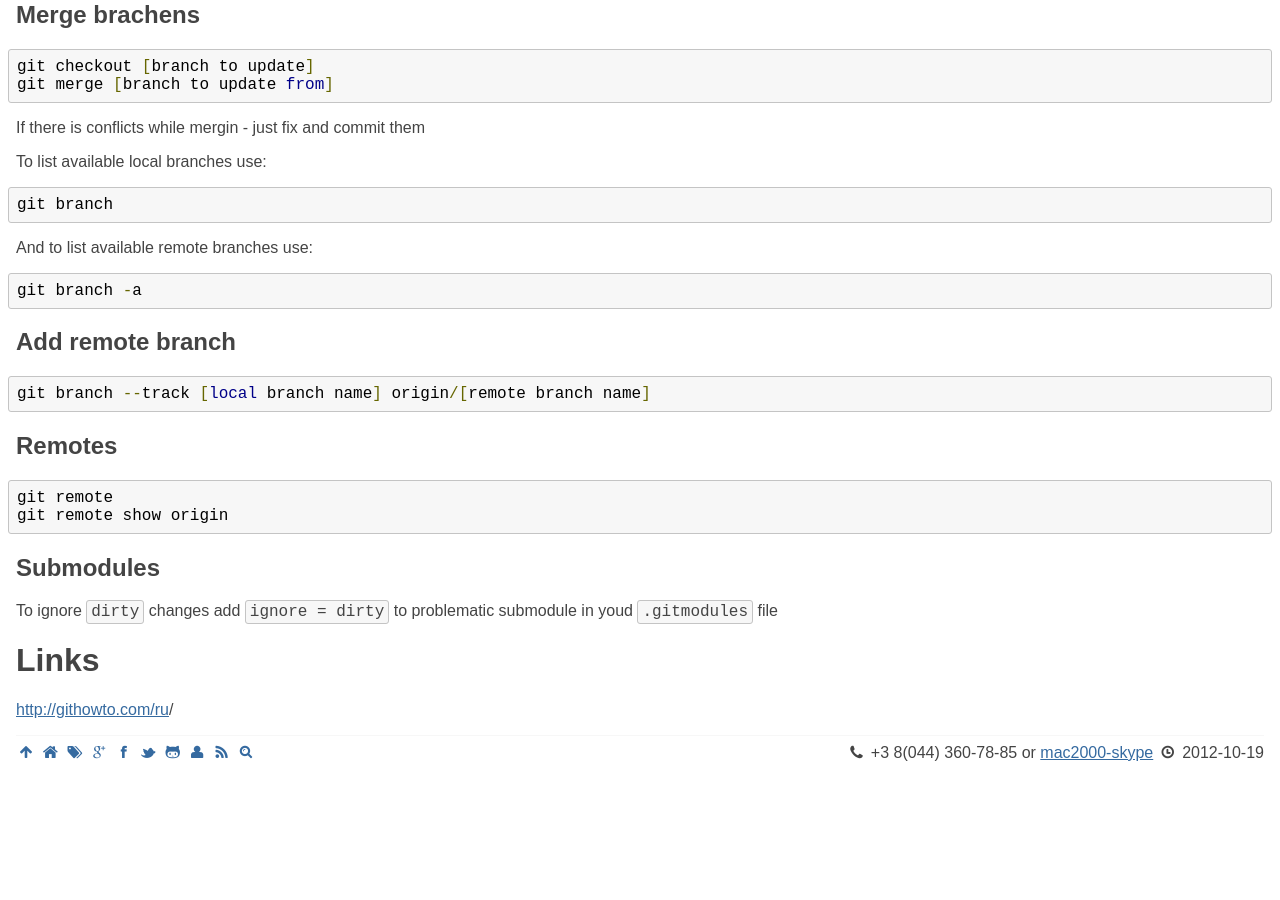
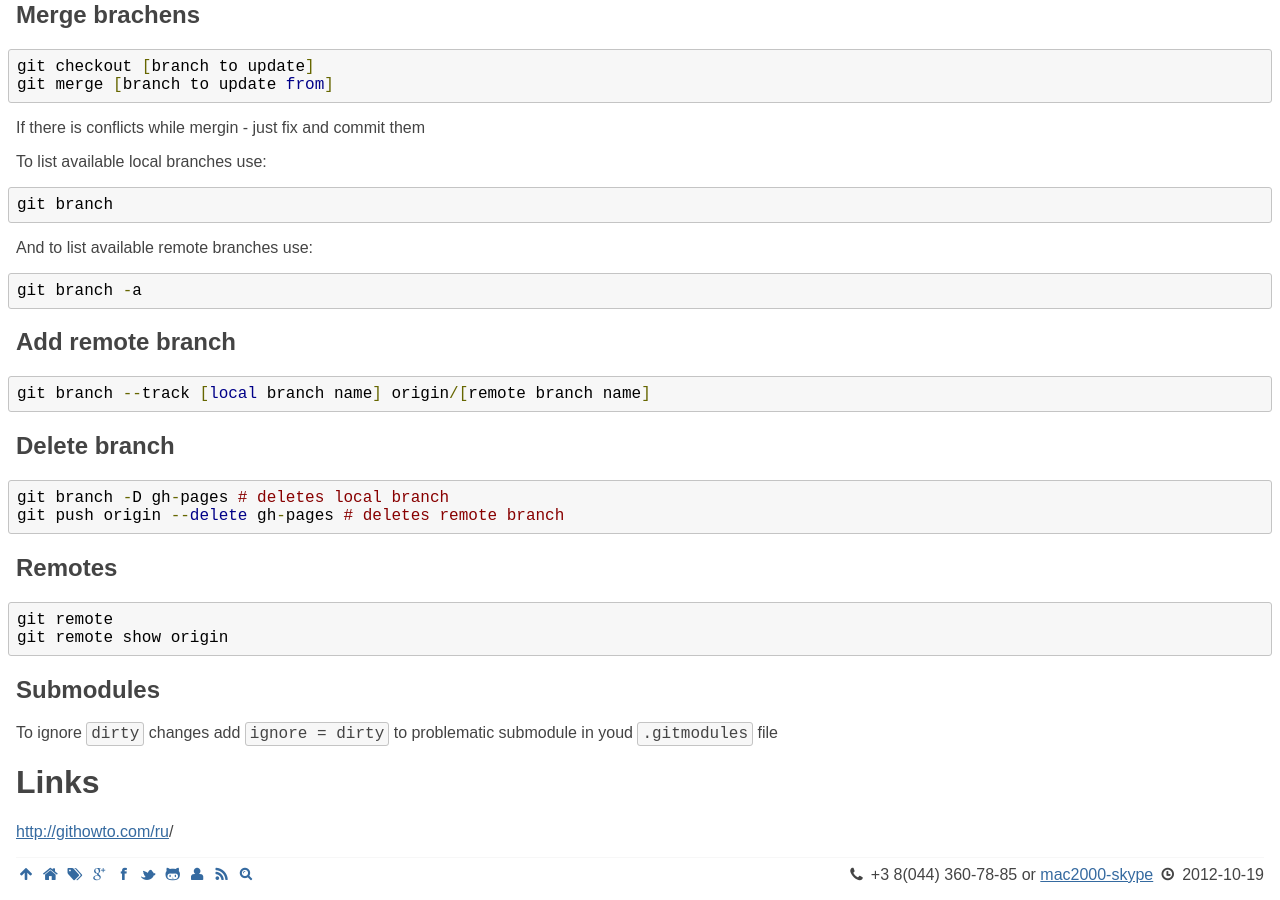
Before and after one commit to michaelbramwell/mac2000.github.com, a Jekyll site: the page built from howto/git.md, in a window 1280 px wide and 900 px high, scrolled down 2036 px. Built offline with Jekyll 4.4.1, drawn with Linux system fonts in a browser that asks for light colours; before the commit the page ends 2814 px from its top, so only the background shows below that.

Commit message:
howto delete git branch

```diff
--- a/howto/git.md
+++ b/howto/git.md
@@ -123,6 +123,12 @@ Add remote branch
 
     git branch --track [local branch name] origin/[remote branch name]
 
+Delete branch
+-------------
+
+    git branch -D gh-pages # deletes local branch
+    git push origin --delete gh-pages # deletes remote branch
+
 Remotes
 -------
 
@@ -134,6 +140,7 @@ Submodules
 
 To ignore `dirty` changes add `ignore = dirty` to problematic submodule in youd `.gitmodules` file
 
+
 Links
 =====
 
```
